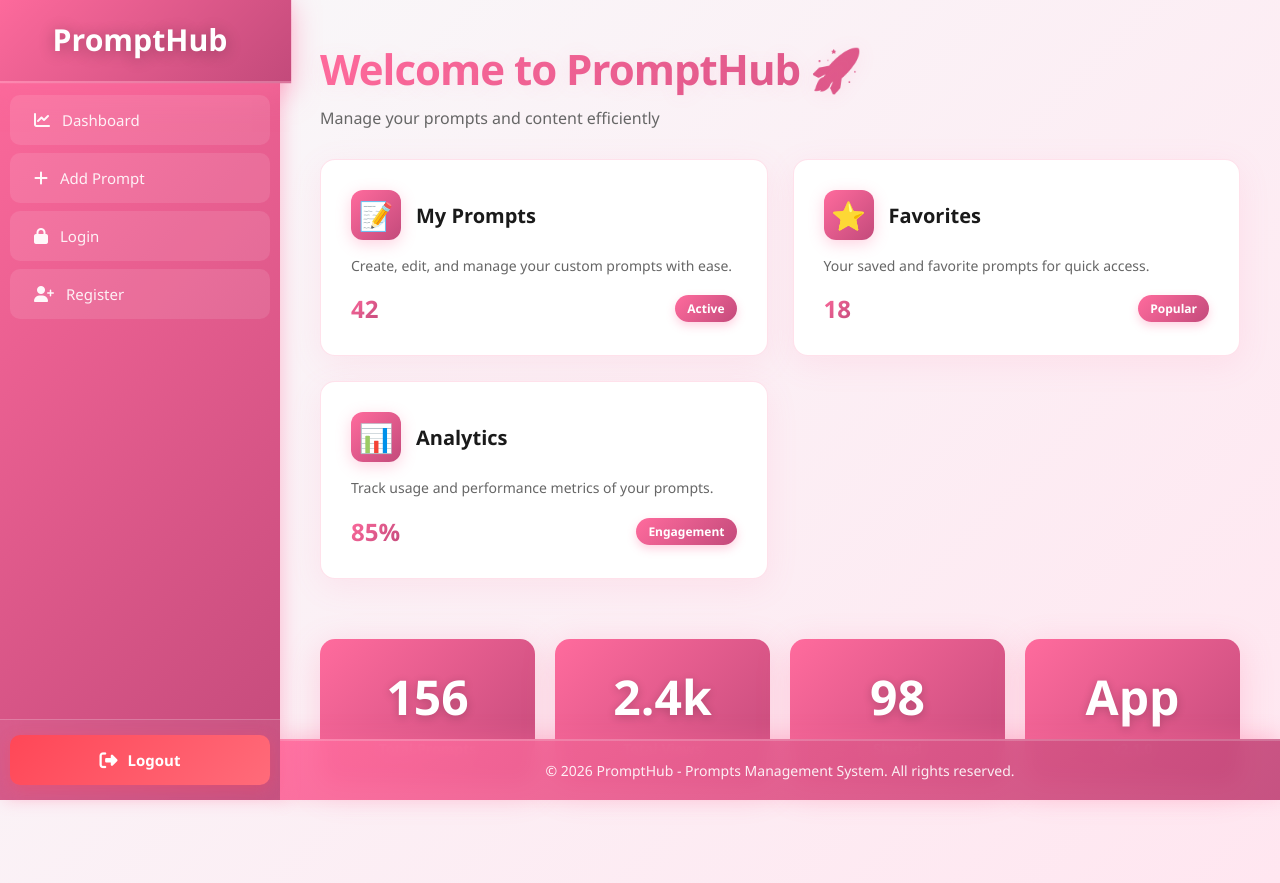
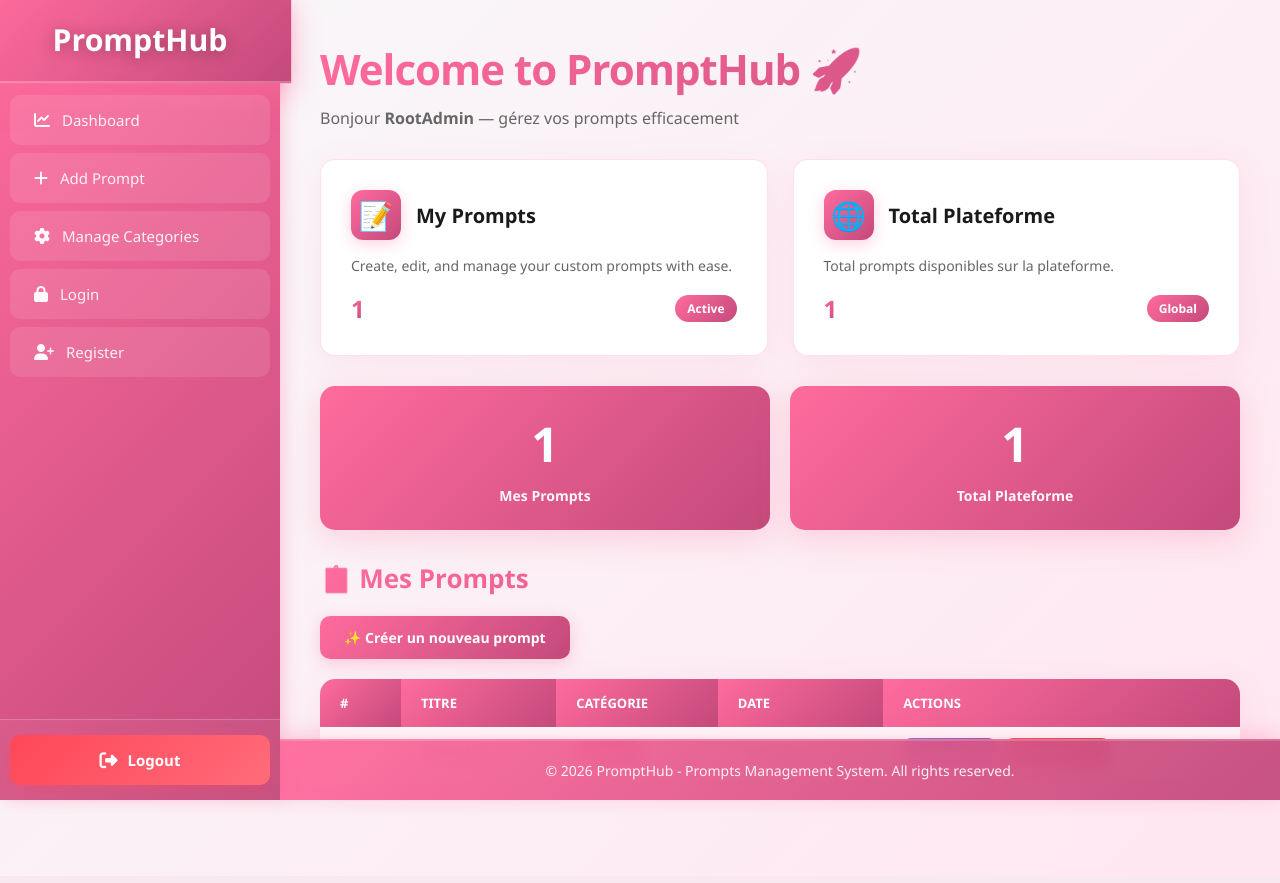
Before and after one commit to wissalaitihya/prompt-repository, a PHP site: page /developer/dashboard.php in a window 1280 px wide. After the commit the page ends 804 px from the top, so only its background shows below. Run offline with PHP 8.4, Linux system fonts and the light colour scheme; a user stored in the database is signed in; data comes from the database, SQL or seed files in the repository.

Commit message:
commit..

```diff
--- a/developer/dashboard.php
+++ b/developer/dashboard.php
@@ -1,48 +1,41 @@
 <?php
-include '../includes/header.php'; ?>
+// ✅ Auth et BDD AVANT le header
+require_once '../includes/auth.php';
+confirm_logged_in();
+require_once '../config/db.php';
+
+$user_id = $_SESSION['user_id'];
+
+// ✅ Vraies données depuis la BDD
+$myPromptsCount = $pdo->prepare("SELECT COUNT(*) FROM prompts WHERE user_id = ?");
+$myPromptsCount->execute([$user_id]);
+$myPromptsCount = $myPromptsCount->fetchColumn();
+
+$totalPromptsCount = $pdo->query("SELECT COUNT(*) FROM prompts")->fetchColumn();
+
+// ✅ Récupérer les prompts de l'utilisateur connecté
+$stmt = $pdo->prepare("
+    SELECT p.*, c.name AS category_name
+    FROM prompts p
+    LEFT JOIN categories c ON p.category_id = c.id
+    WHERE p.user_id = ?
+    ORDER BY p.created_at DESC
+");
+$stmt->execute([$user_id]);
+$prompts = $stmt->fetchAll();
+
+include '../includes/header.php';
+?>
 
 <style>
 @keyframes slideInUp {
-    from {
-        opacity: 0;
-        transform: translateY(30px);
-    }
-    to {
-        opacity: 1;
-        transform: translateY(0);
-    }
+    from { opacity: 0; transform: translateY(30px); }
+    to   { opacity: 1; transform: translateY(0); }
 }
 
-@keyframes cardHover {
-    0% {
-        transform: translateY(0);
-    }
-    100% {
-        transform: translateY(-8px);
-    }
-}
+main { display: flex; flex-direction: column; gap: 30px; }
 
-@keyframes pulse {
-    0%, 100% {
-        opacity: 1;
-    }
-    50% {
-        opacity: 0.8;
-    }
-}
-
-main {
-    display: flex;
-    flex-direction: column;
-    gap: 30px;
-}
-
-.dashboard-header {
-    display: flex;
-    flex-direction: column;
-    gap: 10px;
-    animation: slideInUp 0.6s ease-out;
-}
+.dashboard-header { display: flex; flex-direction: column; gap: 10px; animation: slideInUp 0.6s ease-out; }
 
 .dashboard-header h1 {
     font-size: 42px;
@@ -52,16 +45,10 @@ main {
     background-clip: text;
     font-weight: 800;
     letter-spacing: -1px;
-    text-shadow: 0 2px 20px rgba(255, 107, 157, 0.1);
 }
 
-.dashboard-header > p {
-    font-size: 16px;
-    color: #666;
-    font-weight: 500;
-}
+.dashboard-header > p { font-size: 16px; color: #666; font-weight: 500; }
 
-/* Grid Layout */
 .dashboard-grid {
     display: grid;
     grid-template-columns: repeat(auto-fit, minmax(300px, 1fr));
@@ -69,179 +56,145 @@ main {
     animation: slideInUp 0.7s ease-out 0.1s backwards;
 }
 
-/* Card Styling */
 .card {
-    background: white;
-    border-radius: 15px;
-    padding: 30px;
+    background: white; border-radius: 15px; padding: 30px;
     box-shadow: 0 8px 32px rgba(255, 107, 157, 0.1);
     border: 1px solid rgba(255, 107, 157, 0.2);
     transition: all 0.3s cubic-bezier(0.4, 0, 0.2, 1);
-    cursor: pointer;
-    position: relative;
-    overflow: hidden;
+    position: relative; overflow: hidden;
     animation: slideInUp 0.6s ease-out backwards;
 }
 
 .card:nth-child(1) { animation-delay: 0.2s; }
 .card:nth-child(2) { animation-delay: 0.3s; }
-.card:nth-child(3) { animation-delay: 0.4s; }
 
-.card::before {
-    content: '';
-    position: absolute;
-    top: -50%;
-    right: -50%;
-    width: 100px;
-    height: 100px;
-    background: linear-gradient(135deg, rgba(255, 107, 157, 0.2) 0%, transparent 100%);
-    border-radius: 50%;
-    transition: all 0.6s ease;
-    z-index: 0;
+.card:hover { transform: translateY(-10px); box-shadow: 0 20px 40px rgba(255, 107, 157, 0.2); }
+
+.card-header { display: flex; align-items: center; gap: 15px; margin-bottom: 15px; }
+
+.card-icon {
+    width: 50px; height: 50px; border-radius: 12px;
+    background: linear-gradient(135deg, #ff6b9d 0%, #c34a7b 100%);
+    display: flex; align-items: center; justify-content: center;
+    font-size: 28px; box-shadow: 0 4px 15px rgba(255, 107, 157, 0.3);
 }
 
-.card:hover::before {
-    top: -20px;
-    right: -20px;
-    width: 150px;
-    height: 150px;
-}
-
-.card:hover {
-    transform: translateY(-10px);
-    box-shadow: 0 20px 40px rgba(255, 107, 157, 0.2);
-    border-color: rgba(255, 107, 157, 0.4);
-}
-
-.card-header {
-    display: flex;
-    align-items: center;
-    gap: 15px;
-    margin-bottom: 15px;
-    position: relative;
-    z-index: 1;
-}
-
-.card-icon {
-    width: 50px;
-    height: 50px;
-    border-radius: 12px;
-    background: linear-gradient(135deg, #ff6b9d 0%, #c34a7b 100%);
-    display: flex;
-    align-items: center;
-    justify-content: center;
-    font-size: 28px;
-    box-shadow: 0 4px 15px rgba(255, 107, 157, 0.3);
-}
-
-.card-title {
-    font-size: 20px;
-    font-weight: 700;
-    color: #1a1a1a;
-    position: relative;
-    z-index: 1;
-}
-
-.card-content {
-    position: relative;
-    z-index: 1;
-}
-
-.card-description {
-    color: #666;
-    font-size: 14px;
-    line-height: 1.6;
-    margin-bottom: 15px;
-}
-
-.card-footer {
-    display: flex;
-    justify-content: space-between;
-    align-items: center;
-    margin-top: 15px;
-    position: relative;
-    z-index: 1;
-}
+.card-title { font-size: 20px; font-weight: 700; color: #1a1a1a; }
+.card-description { color: #666; font-size: 14px; line-height: 1.6; margin-bottom: 15px; }
+.card-footer { display: flex; justify-content: space-between; align-items: center; margin-top: 15px; }
 
 .stat {
-    font-size: 24px;
-    font-weight: 800;
+    font-size: 24px; font-weight: 800;
     background: linear-gradient(135deg, #ff6b9d 0%, #c34a7b 100%);
-    -webkit-background-clip: text;
-    -webkit-text-fill-color: transparent;
-    background-clip: text;
+    -webkit-background-clip: text; -webkit-text-fill-color: transparent; background-clip: text;
 }
 
 .badge {
     display: inline-block;
     background: linear-gradient(135deg, #ff6b9d 0%, #c34a7b 100%);
-    color: white;
-    padding: 5px 12px;
-    border-radius: 20px;
-    font-size: 12px;
-    font-weight: 600;
-    box-shadow: 0 4px 10px rgba(255, 107, 157, 0.3);
+    color: white; padding: 5px 12px; border-radius: 20px;
+    font-size: 12px; font-weight: 600;
 }
 
-/* Stats Section */
 .stats-container {
     display: grid;
     grid-template-columns: repeat(auto-fit, minmax(200px, 1fr));
     gap: 20px;
-    margin-top: 30px;
     animation: slideInUp 0.8s ease-out 0.2s backwards;
 }
 
 .stat-box {
     background: linear-gradient(135deg, #ff6b9d 0%, #c34a7b 100%);
-    border-radius: 15px;
-    padding: 25px;
-    color: white;
-    text-align: center;
-    box-shadow: 0 8px 32px rgba(255, 107, 157, 0.25);
+    border-radius: 15px; padding: 25px; color: white;
+    text-align: center; box-shadow: 0 8px 32px rgba(255, 107, 157, 0.25);
     transition: all 0.3s ease;
 }
 
-.stat-box:hover {
-    transform: translateY(-5px);
-    box-shadow: 0 12px 40px rgba(255, 107, 157, 0.35);
+.stat-box:hover { transform: translateY(-5px); }
+.stat-box-number { font-size: 48px; font-weight: 900; margin-bottom: 10px; }
+.stat-box-label { font-size: 14px; opacity: 0.95; font-weight: 600; }
+
+/* Table prompts */
+.prompts-section { animation: slideInUp 0.9s ease-out 0.3s backwards; }
+
+.prompts-section h2 {
+    font-size: 26px; font-weight: 800; margin-bottom: 20px;
+    background: linear-gradient(135deg, #ff6b9d 0%, #c34a7b 100%);
+    -webkit-background-clip: text; -webkit-text-fill-color: transparent; background-clip: text;
 }
 
-.stat-box-number {
-    font-size: 48px;
-    font-weight: 900;
-    margin-bottom: 10px;
-    text-shadow: 0 2px 10px rgba(0, 0, 0, 0.2);
+.btn-new {
+    display: inline-block;
+    background: linear-gradient(135deg, #ff6b9d 0%, #c34a7b 100%);
+    color: white; padding: 12px 24px; border-radius: 10px;
+    text-decoration: none; font-weight: 700; font-size: 14px;
+    margin-bottom: 20px; transition: all 0.3s ease;
+    box-shadow: 0 4px 15px rgba(255, 107, 157, 0.3);
 }
 
-.stat-box-label {
-    font-size: 14px;
-    opacity: 0.95;
-    font-weight: 600;
+.btn-new:hover { transform: translateY(-3px); box-shadow: 0 8px 25px rgba(255, 107, 157, 0.4); }
+
+.prompts-table {
+    width: 100%; border-collapse: collapse; background: white;
+    border-radius: 15px; overflow: hidden;
+    box-shadow: 0 8px 32px rgba(255, 107, 157, 0.1);
 }
 
-/* Responsive */
-@media (max-width: 768px) {
-    .dashboard-header h1 {
-        font-size: 32px;
+.prompts-table th {
+    background: linear-gradient(135deg, #ff6b9d 0%, #c34a7b 100%);
+    color: white; padding: 15px 20px; text-align: left;
+    font-size: 13px; font-weight: 700; text-transform: uppercase;
 }
 
-    .dashboard-grid {
-        grid-template-columns: 1fr;
+.prompts-table td {
+    padding: 15px 20px; border-bottom: 1px solid rgba(255, 107, 157, 0.1);
+    font-size: 14px; color: #444;
 }
 
-    .stats-container {
-        grid-template-columns: repeat(2, 1fr);
+.prompts-table tr:last-child td { border-bottom: none; }
+.prompts-table tr:hover td { background: rgba(255, 107, 157, 0.04); }
+
+.badge-cat {
+    background: linear-gradient(135deg, #ff6b9d 0%, #c34a7b 100%);
+    color: white; padding: 4px 10px; border-radius: 20px; font-size: 12px; font-weight: 600;
 }
+
+.btn-edit {
+    background: linear-gradient(135deg, #667eea, #764ba2);
+    color: white; padding: 6px 12px; border-radius: 8px;
+    font-size: 12px; font-weight: 700; text-decoration: none; margin-right: 5px;
+    transition: all 0.2s ease;
+}
+
+.btn-delete {
+    background: linear-gradient(135deg, #ff4d4d, #c0392b);
+    color: white; border: none; padding: 6px 12px; border-radius: 8px;
+    font-size: 12px; font-weight: 700; cursor: pointer; text-decoration: none;
+    transition: all 0.2s ease;
+}
+
+.btn-edit:hover, .btn-delete:hover { transform: translateY(-2px); }
+
+.empty-state {
+    text-align: center; padding: 50px; color: #999;
+    background: white; border-radius: 15px;
+    box-shadow: 0 8px 32px rgba(255, 107, 157, 0.1);
+}
+
+@media (max-width: 768px) {
+    .dashboard-header h1 { font-size: 32px; }
+    .dashboard-grid { grid-template-columns: 1fr; }
+    .stats-container { grid-template-columns: repeat(2, 1fr); }
 }
 </style>
 
 <main>
     <div class="dashboard-header">
         <h1>Welcome to PromptHub 🚀</h1>
-        <p>Manage your prompts and content efficiently</p>
+        <p>Bonjour <strong><?= htmlspecialchars($_SESSION['username'] ?? 'Developer') ?></strong> — gérez vos prompts efficacement</p>
     </div>
 
+    <!-- CARDS avec vraies données -->
     <div class="dashboard-grid">
         <div class="card">
             <div class="card-header">
@@ -251,7 +204,7 @@ main {
             <div class="card-content">
                 <p class="card-description">Create, edit, and manage your custom prompts with ease.</p>
                 <div class="card-footer">
-                    <span class="stat">42</span>
+                    <span class="stat"><?= $myPromptsCount ?></span>
                     <span class="badge">Active</span>
                 </div>
             </div>
@@ -259,50 +212,75 @@ main {
 
         <div class="card">
             <div class="card-header">
-                <div class="card-icon">⭐</div>
-                <div class="card-title">Favorites</div>
+                <div class="card-icon">🌐</div>
+                <div class="card-title">Total Plateforme</div>
             </div>
             <div class="card-content">
-                <p class="card-description">Your saved and favorite prompts for quick access.</p>
+                <p class="card-description">Total prompts disponibles sur la plateforme.</p>
                 <div class="card-footer">
-                    <span class="stat">18</span>
-                    <span class="badge">Popular</span>
-                </div>
-            </div>
-        </div>
-
-        <div class="card">
-            <div class="card-header">
-                <div class="card-icon">📊</div>
-                <div class="card-title">Analytics</div>
-            </div>
-            <div class="card-content">
-                <p class="card-description">Track usage and performance metrics of your prompts.</p>
-                <div class="card-footer">
-                    <span class="stat">85%</span>
-                    <span class="badge">Engagement</span>
+                    <span class="stat"><?= $totalPromptsCount ?></span>
+                    <span class="badge">Global</span>
                 </div>
             </div>
         </div>
     </div>
 
+    <!-- STATS BOXES avec vraies données -->
     <div class="stats-container">
         <div class="stat-box">
-            <div class="stat-box-number">156</div>
-            <div class="stat-box-label">Total Prompts</div>
+            <div class="stat-box-number"><?= $myPromptsCount ?></div>
+            <div class="stat-box-label">Mes Prompts</div>
         </div>
         <div class="stat-box">
-            <div class="stat-box-number">2.4k</div>
-            <div class="stat-box-label">Total Views</div>
+            <div class="stat-box-number"><?= $totalPromptsCount ?></div>
+            <div class="stat-box-label">Total Plateforme</div>
         </div>
-        <div class="stat-box">
-            <div class="stat-box-number">98</div>
-            <div class="stat-box-label">Shared</div>
     </div>
-        <div class="stat-box">
-            <div class="stat-box-number">App</div>
-            <div class="stat-box-label">v2.1.0</div>
+
+    <!-- LISTE DES PROMPTS -->
+    <div class="prompts-section">
+        <h2>📋 Mes Prompts</h2>
+        <a href="create_prompt.php" class="btn-new">✨ Créer un nouveau prompt</a>
+
+        <?php if (empty($prompts)): ?>
+            <div class="empty-state">
+                <p>Vous n'avez encore aucun prompt. <a href="create_prompt.php">Créez votre premier prompt !</a></p>
             </div>
+        <?php else: ?>
+            <table class="prompts-table">
+                <thead>
+                    <tr>
+                        <th>#</th>
+                        <th>Titre</th>
+                        <th>Catégorie</th>
+                        <th>Date</th>
+                        <th>Actions</th>
+                    </tr>
+                </thead>
+                <tbody>
+                    <?php foreach ($prompts as $p): ?>
+                    <tr>
+                        <td><?= $p['id'] ?></td>
+                        <td><strong><?= htmlspecialchars($p['title']) ?></strong></td>
+                        <td>
+                            <?php if ($p['category_name']): ?>
+                                <span class="badge-cat"><?= htmlspecialchars($p['category_name']) ?></span>
+                            <?php else: ?>
+                                <span style="color:#ccc">—</span>
+                            <?php endif; ?>
+                        </td>
+                        <td><?= date('d/m/Y', strtotime($p['created_at'])) ?></td>
+                        <td>
+                            <a href="update_prompt.php?id=<?= $p['id'] ?>" class="btn-edit">✏️ Modifier</a>
+                            <a href="../controllers/promptController.php?delete_id=<?= $p['id'] ?>"
+                               class="btn-delete"
+                               onclick="return confirm('Supprimer ce prompt ?')">🗑️ Supprimer</a>
+                        </td>
+                    </tr>
+                    <?php endforeach; ?>
+                </tbody>
+            </table>
+        <?php endif; ?>
     </div>
 </main>
 
```
Also changed, not shown: controllers/promptController.php (+19 -31 lines), developer/create_prompt.php (+54 -109 lines), index.php (+12 -11 lines). Lines whose indentation alone changed are shown as unchanged.
